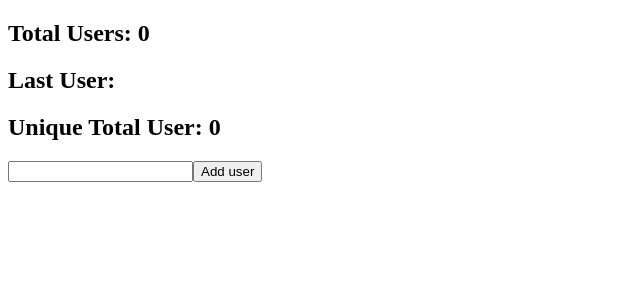
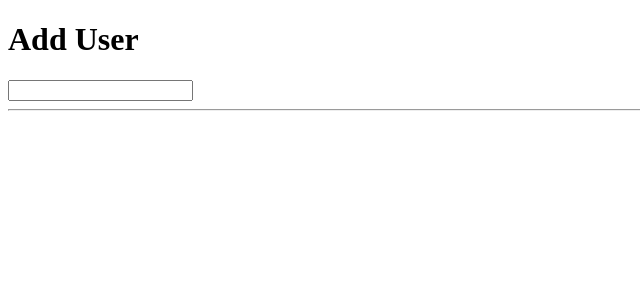
Before and after one commit to saeedali780/learn-react, a React (Vite) app: page / in a window 1280 px wide. Shown: the top 300 px of the page, without its empty margins (0-640 px from the left). Built offline with nearby package versions, Linux system fonts and the light colour scheme.

Commit message:
Lifting State Up in React js

```diff
--- /dev/null
+++ b/src/AddUser.jsx
@@ -0,0 +1,14 @@
+import React from 'react'
+
+const AddUser = ({setUser}) => {
+
+  return (
+    <div>
+        <h1>Add User</h1>
+        <input type="text" onChange={(e)=>setUser(e.target.value)}/>
+        <hr />
+    </div>
+  )
+}
+
+export default AddUser
--- a/src/App.jsx
+++ b/src/App.jsx
@@ -1,26 +1,13 @@
-import React from 'react';
-import { useState } from 'react';
+import React,{useState} from 'react';
+import AddUser from './AddUser';
+import DisplayUser from './DisplayUser';
 
 const App = () => {
-  const [users,setUsers] = useState([]);
-  const [user,setUser] = useState('');
-  const handleAddUsers = ()=>{
-    setUsers([...users,user])
-  }
- const total = users.length;
- const last = users[users.length-1];
- const unique =[...new Set(users )].length
-
+  const [user,setUser] = useState("");
   return (
     <div>
-      <h2>Total Users: {total} </h2>
-      <h2>Last User: {last} </h2>
-      <h2>Unique Total User: {unique} </h2>
-      <input type="text" onChange={(e)=>setUser(e.target.value)}/>
-      <button onClick={handleAddUsers}>Add user</button>
-      {users.map((item,index)=>(
-        <h4 key={index}>{item}</h4>
-      ))}
+      <AddUser setUser={setUser}/>
+      <DisplayUser user={user}/>
     </div>
   )
 }
--- /dev/null
+++ b/src/DisplayUser.jsx
@@ -0,0 +1,11 @@
+import React from 'react'
+
+const DisplayUser = ({user}) => {
+  return (
+    <div>
+        <h3>{user}</h3>
+    </div>
+  )
+}
+
+export default DisplayUser
```
